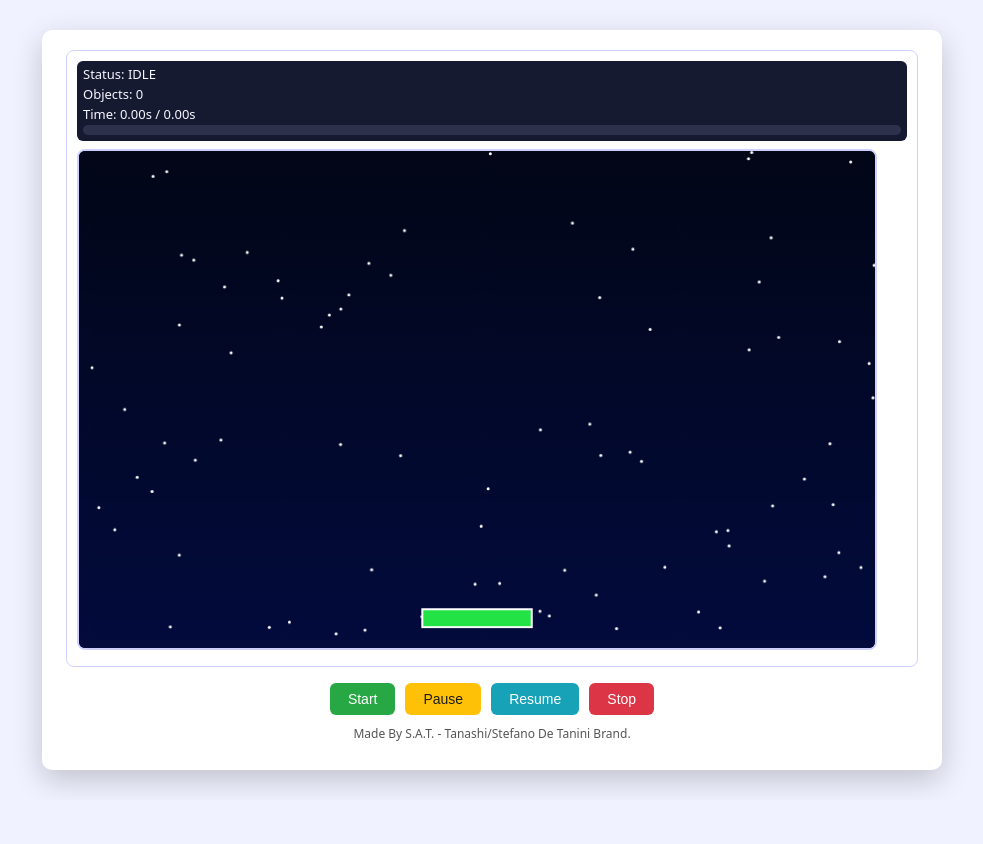
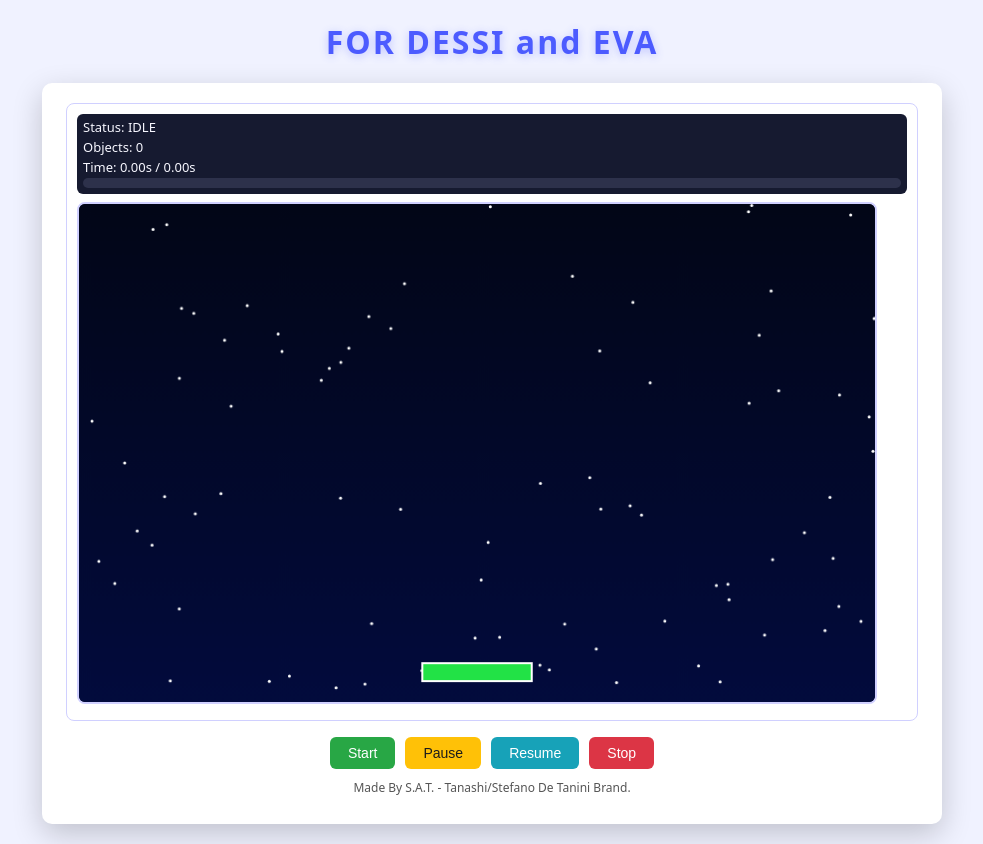
Before and after one commit to SATananov/falling-objects-game, a website built with Vite: page index.html in a window 1280 px wide. Shown: the whole page, without its empty margins (148-1131 px from the left). Before the commit the page ends 800 px from the top, so only its background shows below. Built offline with nearby package versions, Linux system fonts and the light colour scheme.

```diff
--- a/index.html
+++ b/index.html
@@ -6,6 +6,7 @@
     <meta name="viewport" content="width=device-width, initial-scale=1.0" />
   </head>
   <body>
+    <div class="dedication">FOR DESSI and EVA</div>
     <div class="app">
       <div class="game-panel">
         <div class="hud">
--- a/src/style.css
+++ b/src/style.css
@@ -10,9 +10,20 @@
   font-family: system-ui, -apple-system, BlinkMacSystemFont, "Segoe UI", sans-serif;
   background: #f0f2ff;
   display: flex;
+  flex-direction: column;
   align-items: center;
   justify-content: center;
   min-height: 100vh;
+  padding: 20px;
+}
+
+.dedication {
+  font-size: 32px;
+  font-weight: bold;
+  color: #4c5bff;
+  margin-bottom: 20px;
+  text-shadow: 0 2px 8px rgba(76, 91, 255, 0.3);
+  letter-spacing: 2px;
 }
 
 .app {
```
Also changed, not shown: .github/workflows/deploy.yml (added).
